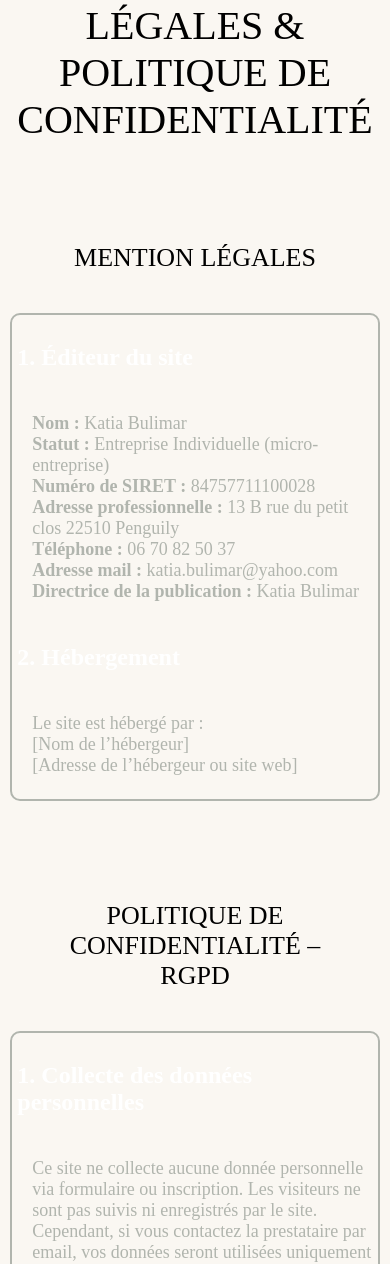
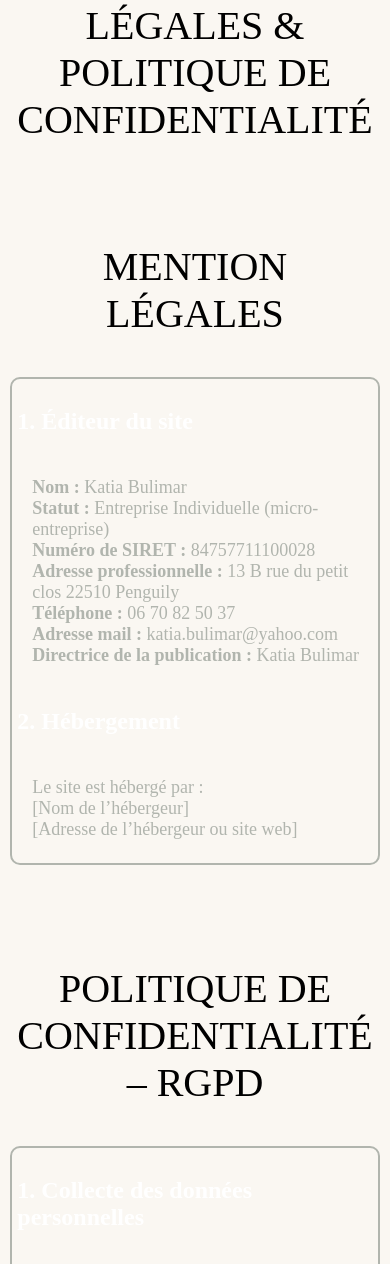
Before and after one commit to RxlBaptiste/SiteKatia, a PHP site: page /admin/RGPD.html in a window 390 px wide. Shown: the part 78-1342 px from the top of the page. Run offline with PHP 8.4, Linux system fonts and the light colour scheme; some web fonts are replaced.

Commit message:
change font size sub title

```diff
--- a/style.css
+++ b/style.css
@@ -622,13 +622,13 @@ h1 {
     margin: 0;
   }
   .section-title {
-    font-size: 26px;
+    font-size: 40px;
     margin-top: 100px;
     margin-bottom: 40px;
   }
   .title_presentation {
     margin-bottom: 0;
-    font-size: 26px;
+    font-size: 40px;
     margin-top: 100px;
   }
   .subtitle_presentation {
```
